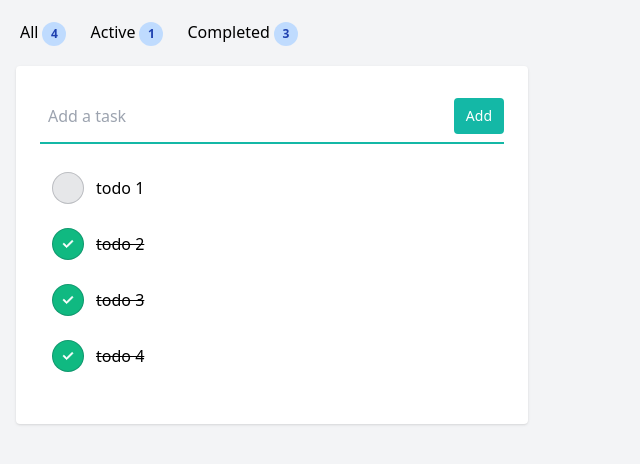
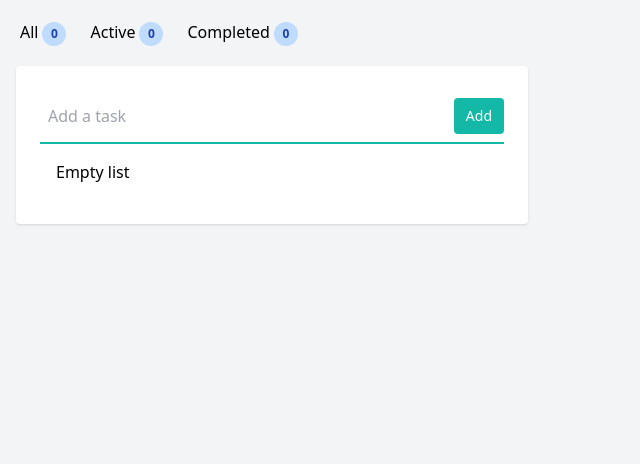
Before and after one commit to balisany/ToDoCaseTask, a React (Vite) app: page / in a window 1280 px wide. Shown: the top 464 px of the page, without its empty margins (0-640 px from the left). Built offline with nearby package versions, Linux system fonts and the light colour scheme.

Commit message:
add persistent storage data on client

```diff
--- a/src/App.tsx
+++ b/src/App.tsx
@@ -1,18 +1,27 @@
 import { useEffect, useState } from "react";
-import ToDoMockData from "./data";
+// import ToDoMockData from "./data";
 import TodoItem from "./types";
 import TodoList from "./components/TodoList";
 import TodoForm from "./components/TodoForm";
 import EditForm from "./components/EditForm";
 
 function App() {
-  const initialMockData = ToDoMockData;
-  const [todos, setTodos] = useState<TodoItem[]>(initialMockData);
+  // const initialMockData = ToDoMockData;
+  // const [todos, setTodos] = useState<TodoItem[]>(initialMockData);
+
+  const [todos, setTodos] = useState<TodoItem[]>(() => {
+    const storedData = localStorage.getItem("TODOS");
+    if (storedData === null) return [];
+
+    return JSON.parse(storedData);
+  });
+
   const [filteredToDos, setFilteredToDos] = useState<TodoItem[]>(todos);
   const [isDisabled, setIsDisabled] = useState(false);
   const [selectedItemId, setSelectedItemId] = useState("");
 
   useEffect(() => {
+    localStorage.setItem("TODOS", JSON.stringify(todos));
     setFilteredToDos(todos);
   }, [todos]);
 
```
